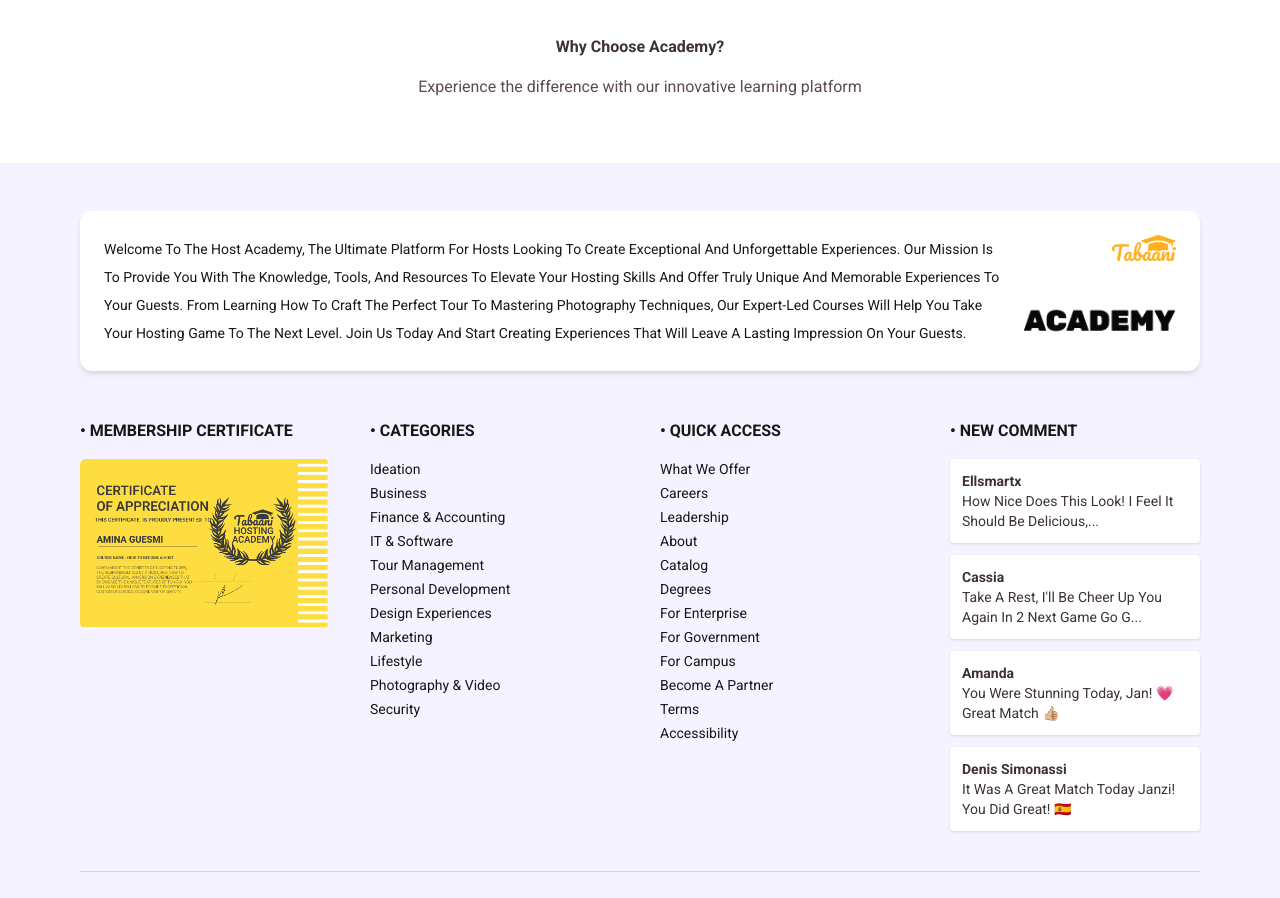
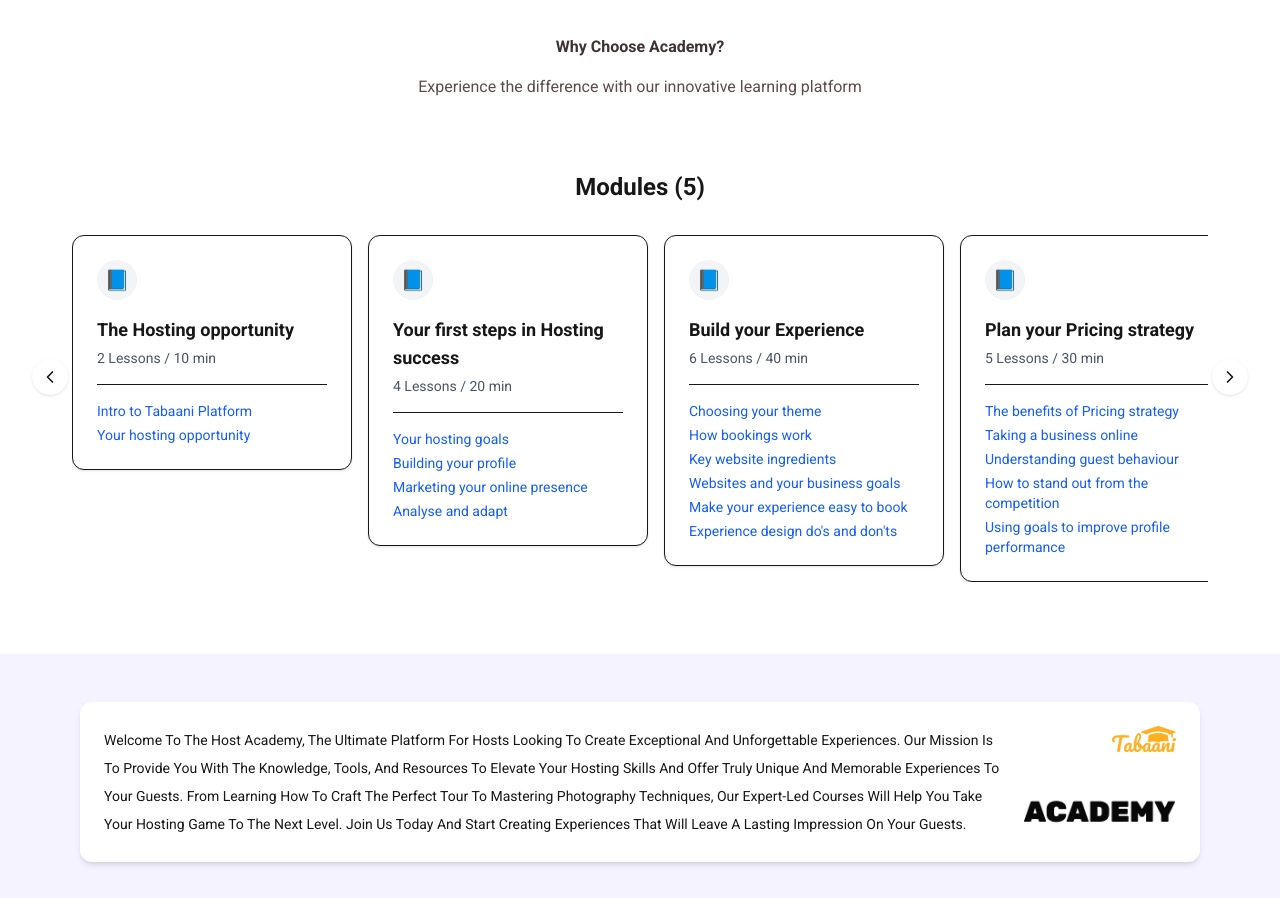
Before and after one commit to tabaani-interns/academy-Front, a Next.js app in the folder academy/: page / in a window 1280 px wide. Shown: the part 1320-2218 px from the top of the page. Built offline with nearby package versions, Linux system fonts and the light colour scheme.

Commit message:
modules card
created two new components , one for the card and one for the whole section to render the cards with arrow navigation and horizental display

```diff
--- a/academy/app/globals.css
+++ b/academy/app/globals.css
@@ -96,3 +96,10 @@ body {
   color: var(--foreground);
   font-family: "Roboto", Arial, Helvetica, sans-serif;
 }
+.no-scrollbar::-webkit-scrollbar {
+  display: none;
+}
+.no-scrollbar {
+  -ms-overflow-style: none;
+  scrollbar-width: none;
+}
--- a/academy/app/page.tsx
+++ b/academy/app/page.tsx
@@ -1,4 +1,5 @@
 import LargeHero from "@/components/LargeHero";
+import ModulesSection from "@/components/ModulesSection";
 import SearchPanel from "@/components/SearchPanel";
 
 export default function Home() {
@@ -18,6 +19,8 @@ export default function Home() {
             Experience the difference with our innovative learning platform
           </p>
         </div>
+        <ModulesSection />
+
       </main>
     </div>
   );
--- /dev/null
+++ b/academy/components/ModuleCard.tsx
@@ -0,0 +1,50 @@
+import React from "react";
+
+interface Lesson {
+  title: string;
+  href: string;
+}
+
+interface ModuleCardProps {
+  icon?: React.ReactNode;
+  title: string;
+  lessons: Lesson[];
+  lessonCount: number;
+  duration: string;
+}
+
+const ModuleCard: React.FC<ModuleCardProps> = ({
+  icon,
+  title,
+  lessons,
+  lessonCount,
+  duration,
+}) => {
+  return (
+    <div className="bg-white rounded-xl border p-6 shadow-sm hover:shadow-lg hover:-translate-y-1 transition-all duration-300">
+      <div className="flex items-center mb-4">
+        <div className="w-10 h-10 bg-gray-100 rounded-full flex items-center justify-center">
+          {icon || <span className="text-xl">📘</span>}
+        </div>
+      </div>
+      <h3 className="font-semibold text-lg mb-1 text-[#171717]">{title}</h3>
+<p className="text-sm text-gray-600 mb-4">
+  {lessonCount} Lessons / {duration}
+</p>
+
+      <hr className="mb-4" />
+      <ul className="text-sm space-y-1">
+  {lessons.map((lesson, index) => (
+    <li key={index}>
+      <a href={lesson.href} className="text-blue-600 hover:underline">
+        {lesson.title}
+      </a>
+    </li>
+  ))}
+</ul>
+
+    </div>
+  );
+};
+
+export default ModuleCard;
--- /dev/null
+++ b/academy/components/ModulesSection.tsx
@@ -0,0 +1,120 @@
+"use client";
+
+import { useEffect, useRef, useState } from "react";
+import { motion } from "framer-motion";
+import { ChevronLeft, ChevronRight } from "lucide-react";
+import ModuleCard from "./ModuleCard";
+
+const modules = [
+  {
+    title: "The Hosting opportunity",
+    lessonCount: 2,
+    duration: "10 min",
+    lessons: [
+      { title: "Intro to Tabaani Platform", href: "#" },
+      { title: "Your hosting opportunity", href: "#" },
+    ],
+  },
+  {
+    title: "Your first steps in Hosting success",
+    lessonCount: 4,
+    duration: "20 min",
+    lessons: [
+      { title: "Your hosting goals", href: "#" },
+      { title: "Building your profile", href: "#" },
+      { title: "Marketing your online presence", href: "#" },
+      { title: "Analyse and adapt", href: "#" },
+    ],
+  },
+  {
+    title: "Build your Experience",
+    lessonCount: 6,
+    duration: "40 min",
+    lessons: [
+      { title: "Choosing your theme", href: "#" },
+      { title: "How bookings work", href: "#" },
+      { title: "Key website ingredients", href: "#" },
+      { title: "Websites and your business goals", href: "#" },
+      { title: "Make your experience easy to book", href: "#" },
+      { title: "Experience design do's and don'ts", href: "#" },
+    ],
+  },
+  {
+    title: "Plan your Pricing strategy",
+    lessonCount: 5,
+    duration: "30 min",
+    lessons: [
+      { title: "The benefits of Pricing strategy", href: "#" },
+      { title: "Taking a business online", href: "#" },
+      { title: "Understanding guest behaviour", href: "#" },
+      { title: "How to stand out from the competition", href: "#" },
+      { title: "Using goals to improve profile performance", href: "#" },
+    ],
+  },
+  {
+    title: "Get discovered with search",
+    lessonCount: 5,
+    duration: "35 min",
+    lessons: [
+      { title: "Intro to search engine optimisation (SEO)", href: "#" },
+      { title: "The importance of an SEO plan", href: "#" },
+      { title: "The SEO process", href: "#" },
+      { title: "How to choose keywords", href: "#" },
+      { title: "Setting realistic SEO goals", href: "#" },
+    ],
+  },
+];
+
+const ModulesSection = () => {
+    const scrollRef = useRef<HTMLDivElement>(null);
+
+    const scroll = (direction: "left" | "right") => {
+      const container = scrollRef.current;
+      if (!container) return;
+      const scrollAmount = 300;
+      container.scrollBy({ left: direction === "left" ? -scrollAmount : scrollAmount, behavior: "smooth" });
+    };
+
+    return (
+      <section className="relative px-4 md:px-10 py-10">
+        <h2 className="text-2xl font-bold mb-8 text-center text-[#171717]">
+          Modules ({modules.length})
+        </h2>
+
+        {/* Arrows */}
+        <button
+          onClick={() => scroll("left")}
+          className="absolute left-0 top-1/2 -translate-y-1/2 z-10 bg-white p-2 rounded-full shadow hover:bg-gray-100"
+        >
+          <ChevronLeft size={20} />
+        </button>
+
+        <button
+          onClick={() => scroll("right")}
+          className="absolute right-0 top-1/2 -translate-y-1/2 z-10 bg-white p-2 rounded-full shadow hover:bg-gray-100"
+        >
+          <ChevronRight size={20} />
+        </button>
+
+        {/* Scroll Container */}
+        <div
+          ref={scrollRef}
+          className="flex overflow-x-auto space-x-4 snap-x snap-mandatory scroll-smooth no-scrollbar"
+        >
+          {modules.map((module, index) => (
+            <motion.div
+              key={index}
+              className="snap-start flex-shrink-0 w-[280px]"
+              initial={{ opacity: 0, y: 20 }}
+              whileInView={{ opacity: 1, y: 0 }}
+              transition={{ duration: 0.4, delay: index * 0.1 }}
+            >
+              <ModuleCard {...module} />
+            </motion.div>
+          ))}
+        </div>
+      </section>
+    );
+  };
+
+export default ModulesSection;
--- a/academy/package.json
+++ b/academy/package.json
@@ -9,6 +9,7 @@
     "lint": "next lint"
   },
   "dependencies": {
+    "framer-motion": "^12.23.3",
     "lucide-react": "^0.525.0",
     "next": "15.3.5",
     "react": "^19.0.0",
```
Also changed, not shown: 1 other file (tests, documents, lock files or other folders).
